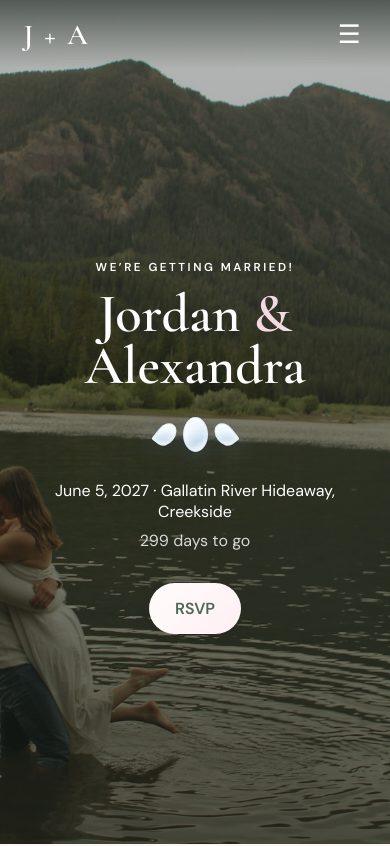
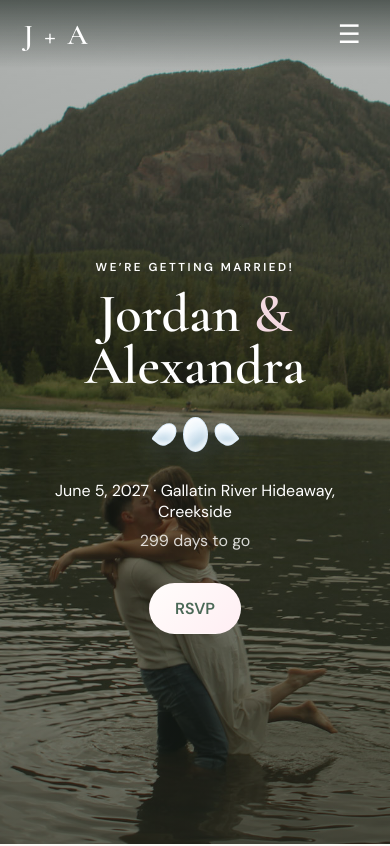
Before and after one commit to jun-zaga/wedding-site, a React (Vite) app: page / in a window 390 px wide. Shown: the top 846 px of the page. Built offline with nearby package versions, Linux system fonts and the light colour scheme.

Commit message:
fixed hero image for phone

```diff
--- a/src/styles/misc-responsive.css
+++ b/src/styles/misc-responsive.css
@@ -321,3 +321,16 @@ footer a {
   color: #657067;
   line-height: 1.6;
 }
+
+/* Keep Jordan & Alexandra visible in the hero crop on phones. */
+@media (max-width: 700px) {
+  .hero {
+    background-position: 34% 48%;
+  }
+}
+
+@media (max-width: 430px) {
+  .hero {
+    background-position: 32% 48%;
+  }
+}
```
Also changed, not shown: 2 other files (tests, documents, lock files or other folders).
